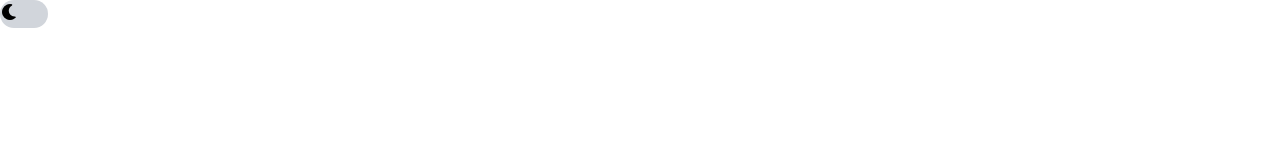
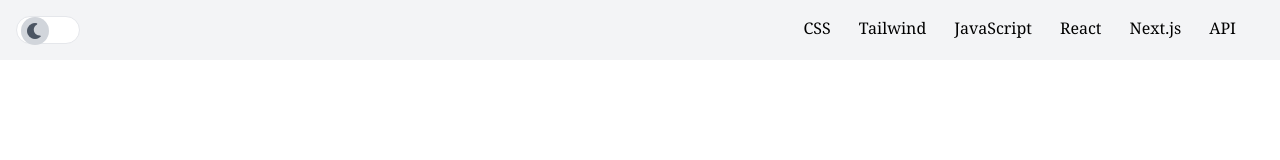
Before and after one commit to R-Htu/page, a plain HTML site: page index.html in a window 1280 px wide. Drawn offline with nearby package versions, Linux system fonts and the light colour scheme.

Commit message:
nav part1 added

```diff
--- a/index.html
+++ b/index.html
@@ -10,6 +10,12 @@
     @tailwind base;
     @tailwind components;
     @tailwind utilities;
+
+    @layer components {
+      li{
+        @apply hover:text-blue-700 hover:font-semibold;
+      }
+    }
   </style>
   <script>
     tailwind.config = {
@@ -17,13 +23,24 @@
     }
   </script>
 </head>
-<body>
-  <nav>
-    <div class="relative bg-gray-300 w-12 h-7 rounded-full">
-        <div class="absolute">
-            <i class="fa-solid fa-moon"></i>
+<body class="dark:bg-gray-900">
+  <nav class="bg-gray-100 dark:bg-gray-700 dark:text-white font-serif p-4 flex gap-4 justify-between">
+    <button onclick="toggleMode()" id="toggleBtn" class="relative pointer-events-auto border shawdow-xl bg-white dark:bg-black w-16 h-7 transition-colors duration-500 rounded-full flex justify-center transition-all duration-500">
+        <div id="toggleThumb" class="absolute bg-gray-300 dark:bg-yellow-200 w-7 h-7 left-1 transform transition-transform duration-500  rounded-full flex justify-center items-center">
+            <i id="icon" class="fa-solid fa-moon text-gray-600 dark:text-yellow-400"></i>
         </div>
-    </div>
+    </button>
+
+    <ul  class="flex gap-7 flex-wrap mr-7">
+      <li>CSS</li>
+      <li>Tailwind</li>
+      <li>JavaScript</li>
+      <li>React</li>
+      <li>Next.js</li>
+      <li>API</li>
+    </ul>
   </nav>
+
+  <script src="script.js"></script>
 </body>
 </html>
--- /dev/null
+++ b/script.js
@@ -0,0 +1,16 @@
+function toggleMode() {
+
+    const icon = document.getElementById('icon');
+    const thumb = document.getElementById('toggleThumb');
+    const root = document.documentElement;
+    const toggle = root.classList.toggle('dark');
+
+    if(toggle) {
+        icon.classList.replace('fa-moon', 'fa-sun');
+        thumb.style.transform = "translateX(32px)";
+    } else {
+
+        icon.classList.replace('fa-sun', 'fa-moon')
+        thumb.style.transform = "translateX(0)";
+    }
+}
```
